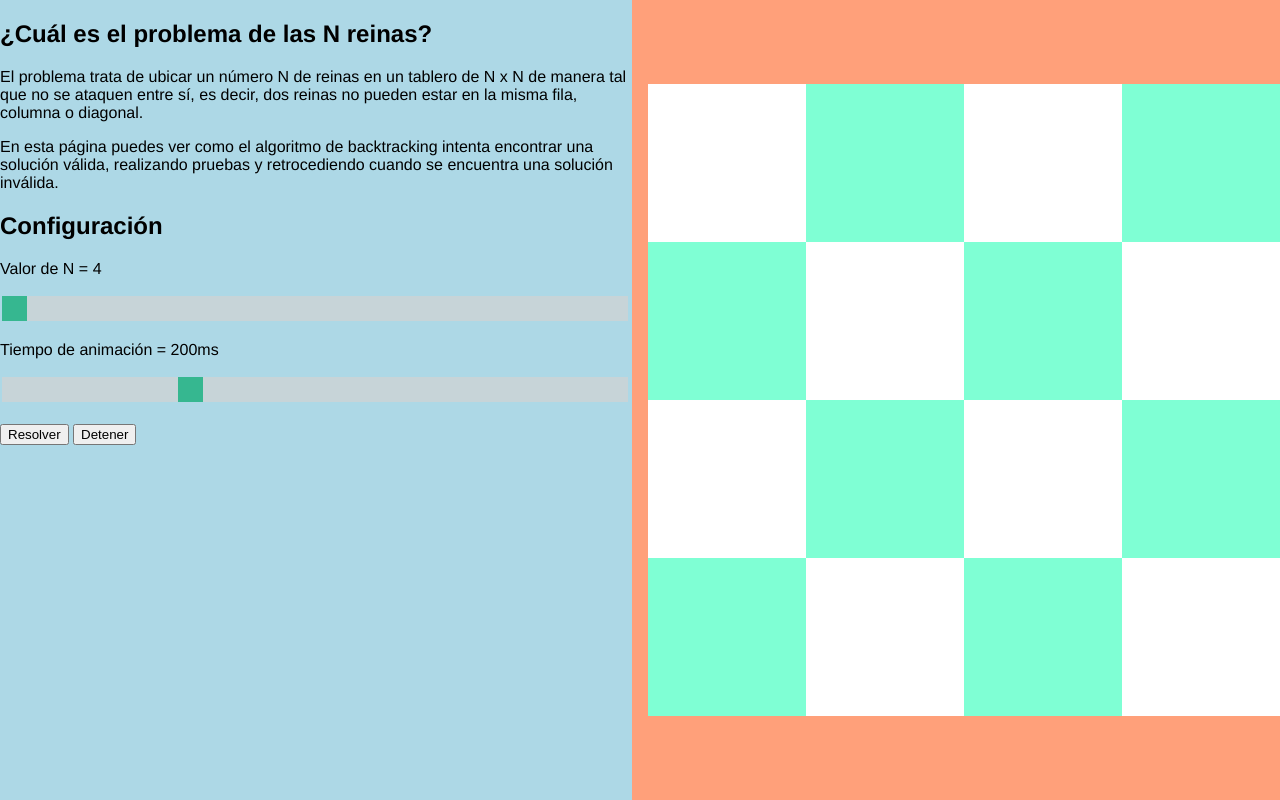
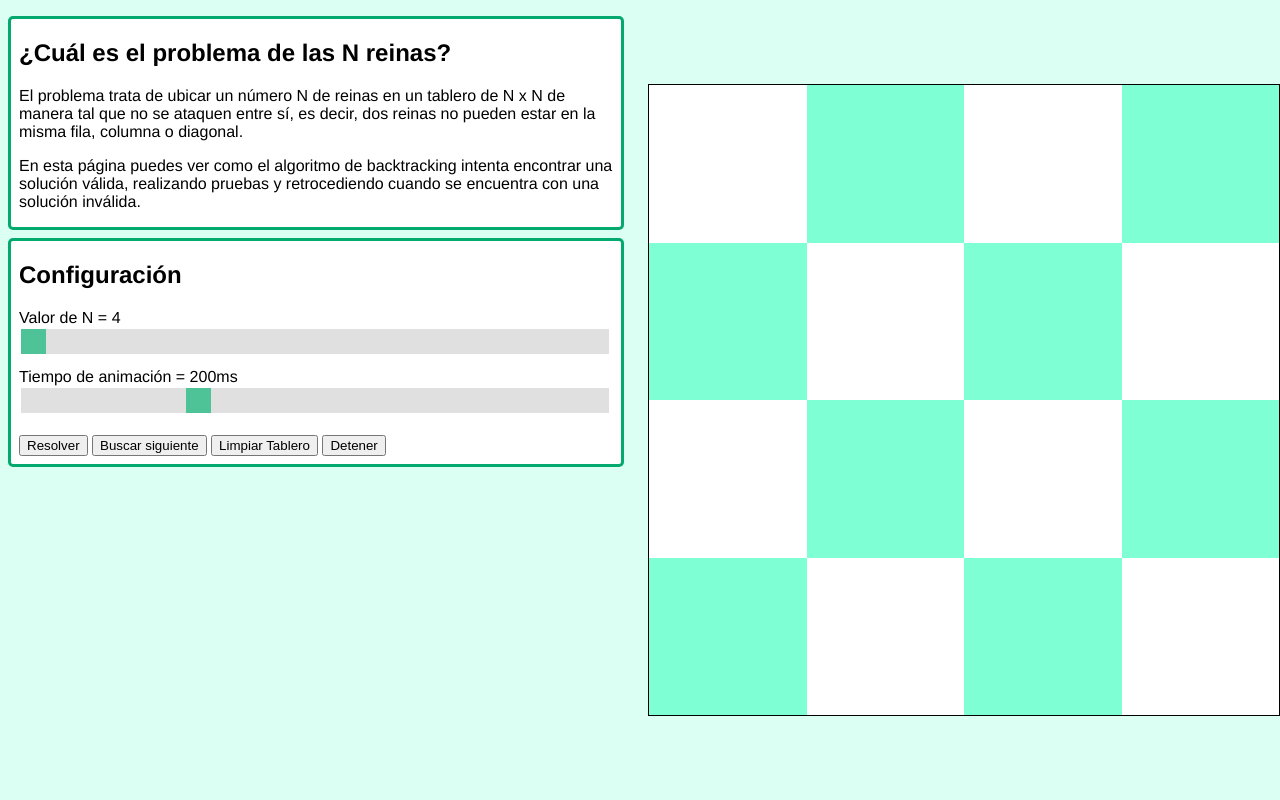
Before and after one commit to RomanLupiano/NReinas, a plain HTML site: page index.html in a window 1280 px wide. Drawn offline with Linux system fonts and the light colour scheme.

Commit message:
Mejoras en borders y paddings del panel

```diff
--- a/index.html
+++ b/index.html
@@ -3,6 +3,7 @@
 <head>
     <meta charset="UTF-8">
     <meta name="viewport" content="width=device-width, initial-scale=1.0">
+    <meta name="description" content="Página dedicada a ver como se soluciona por backtraking el problema de las N reinas.">
     <title>El Problema de las N Reinas</title>
     <link rel="icon" type="image/x-icon" href="./media/queen.ico">
     <link rel="stylesheet" href="style.css">
@@ -10,26 +11,31 @@
 <body>
     <div class="grid-container">
 
-        <div>
+        <div class="panel">
+            <div class="panel-text">
                 <h2>¿Cuál es el problema de las N reinas?</h2>
                 <p>El problema trata de ubicar un número N de reinas en un tablero de N x N de manera tal que no se ataquen entre
                     sí, es decir, dos reinas no pueden estar en la misma fila, columna o diagonal.</p>
-            <p>En esta página puedes ver como el algoritmo de backtracking intenta encontrar una solución válida, realizando pruebas y retrocediendo cuando se encuentra una solución inválida.
+                <p>En esta página puedes ver como el algoritmo de backtracking intenta encontrar una solución válida,
+                    realizando pruebas y retrocediendo cuando se encuentra con una solución inválida.
                 </p>
+            </div>
 
-                <div>
+            <div class="panel-config">
                 <h2>Configuración</h2>
-                    <p id="Nvalue">Valor de N = 4</p>
                 <div class="slidecontainer">
+                    <label id="Nvalue" for="Nslider">Valor de N = 4</label>
                     <input type="range" min="4" max="10" value="4" class="slider" id="Nslider">
                 </div>
-                    <p id="timeValue">Tiempo de animación = 200ms</p>
                 <div class="slidecontainer">
+                    <label id="timeValue" for="timeSlider">Tiempo de animación = 200ms</label>
                     <input type="range" min="10" max="1000" value="300" class="slider" id="timeSlider">
                 </div>
                 <br>
                 <input id="solve" type="button" value="Resolver" onclick="solveNQueen()" />
-                    <input id="solve" type="button" value="Detener" onclick="" />
+                <input id="next" type="button" value="Buscar siguiente" onclick="" />
+                <input id="clean" type="button" value="Limpiar Tablero" onclick="" />
+                <input id="stop" type="button" value="Detener" onclick="" />
             </div>
         </div>
 
--- a/style.css
+++ b/style.css
@@ -2,10 +2,34 @@ body{
   font-family: Helvetica, Arial, sans-serif;
   margin: 0;
   height: 100vh;
-  overflow: hidden
+  background-color: #dbfff3;
+}
+
+.panel{
+  padding: 16px 8px;
+}
+
+.panel-text{
+  margin-bottom: 8px;
+  padding: 00px 8px;
+  background-color: #ffffff; /*#a7ffe2;*/
+  border: 3px solid #04AA6D;
+  border-radius: 5px;
+}
+
+.panel-config {
+  background-color: #ffffff; /*#a7ffe2;*/
+  padding: 0px 8px 8px 8px;
+  border: 3px solid #04AA6D;
+  border-radius: 5px;
+}
+
+.panel-config > div:first-of-type{
+  margin-bottom: 10px;
 }
 
 .boardCont {
+  border: 1px solid black;
   aspect-ratio: 1;
   display: grid;
   grid-template-columns: repeat(4, 1fr);
@@ -25,15 +49,10 @@ body{
 
 .grid-container{
   height: 100%;
-  background: lightsalmon;
   display: grid;
   box-sizing: border-box;
   grid-template-columns: repeat(auto-fit, minmax(300px, 1fr));
   column-gap: 16px;
-}
-
-.grid-container > div{
-  background: lightblue;
 }
 
 
@@ -57,7 +76,7 @@ body{
   -webkit-appearance: none;  /* Override default CSS styles */
   appearance: none;
   width: 99%; /* Full-width */
-  max-width: 800px;
+  max-width: 900px;
   height: 25px; /* Specified height */
   background: #d3d3d3; /* Grey background */
   outline: none; /* Remove outline */
```
Lines whose indentation alone changed are shown as unchanged.
